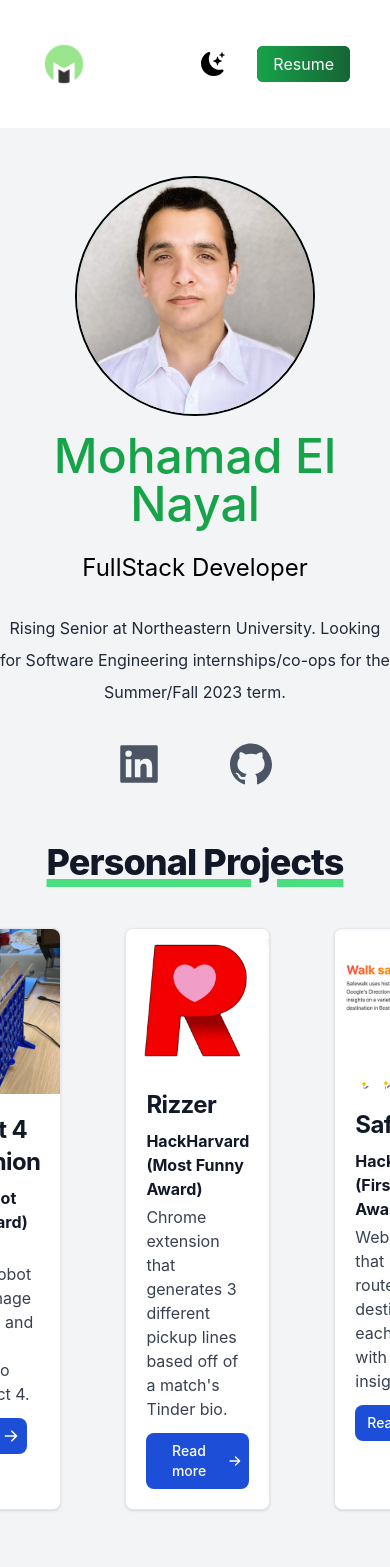
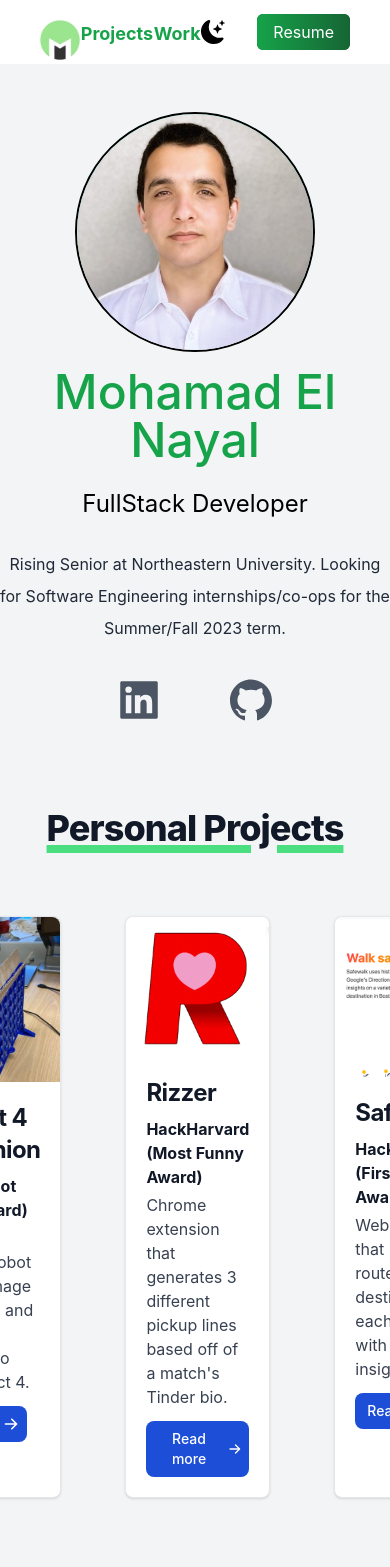
Before and after one commit to attanyl/attanyl.github.io, a Next.js app: page / in a window 390 px wide. Shown: the top 1567 px of the page. Built offline with nearby package versions, Linux system fonts and the light colour scheme.

Commit message:
Made navbar elements jump to specific sections

```diff
--- a/src/pages/index.tsx
+++ b/src/pages/index.tsx
@@ -22,11 +22,13 @@
         <meta name="viewport" content="width=device-width, initial-scale=1.0" />
         <link rel="icon" href="../../public/logo.png" />
       </Head>
-      <main className="bg-gray-100">
+      <main className="bg-gray-100 scroll-smooth md:scroll-auto">
         <section className='min-h-screen'>
-          <nav className='py-10 px-10 mb-12 flex justify-between sticky top-0 z-50 bg-white'>
-            <Image src={logo} alt="" className='w-12'/>
-            <ul className='flex items-center'>
+          <nav className='pt-5 px-10 mb-12 flex justify-between sticky top-0 z-50 bg-white'>
+            <Image src={logo} alt="" className='h-10 w-10'/>
+            <a href='#projects' className='text-lg font-bold text-green-600'>Projects</a>
+            <a href='#work' className='text-lg font-bold text-green-600'>Work</a>
+            <ul className='flex items-center mb-5'>
               <li>
                 <BsFillMoonStarsFill className='cursor-pointer text-2xl' />
               </li>
@@ -51,8 +53,8 @@
 
         <section>
           <div>
-            <h1 className="text-center mb-10 text-4xl font-extrabold leading-none tracking-tight text-gray-900 md:text-4xl lg:text-5xl"><span className="underline underline-offset-3 decoration-8 decoration-green-400 dark:decoration-green-600">Personal Projects</span></h1>
-            <div className='mt-7 flex justify-center gap-16'>
+            <h1 id="projects" className="text-center mt-5 text-4xl font-extrabold leading-none tracking-tight text-gray-900 md:text-4xl lg:text-5xl skip-to-content"><span className="underline underline-offset-3 decoration-8 decoration-green-400 dark:decoration-green-600">Personal Projects</span></h1>
+            <div className='mt-2 flex justify-center gap-16'>
             <div className="my-2 max-w-xs bg-white border border-gray-200 rounded-lg shadow dark:bg-gradient-to-bl from-slate-400 to-slate-700 dark:border-gray-700">
               <a target="_blank" href="https://devpost.com/software/connect-4-companion">
                 <Image className="rounded-t-lg max-h-25" src={C4} alt="" />
@@ -100,7 +102,7 @@
         </section>
         <section>
           <div>
-          <h1 className="text-center mt-5 py-10 text-4xl font-extrabold leading-none tracking-tight text-gray-900 md:text-4xl lg:text-5xl"><span className="underline underline-offset-3 decoration-8 decoration-green-400 dark:decoration-green-600">Work Experience</span></h1>
+          <h1 id="work" className="text-center mt-5 py-10 text-4xl font-extrabold leading-none tracking-tight text-gray-900 md:text-4xl lg:text-5xl"><span className="underline underline-offset-3 decoration-8 decoration-green-400 dark:decoration-green-600">Work Experience</span></h1>
           <div className="flex justify-center gap-10 pb-5">
         <div
           className="flex flex-col rounded-lg bg-white shadow-lg dark:bg-neutral-700 md:max-w-xl md:flex-row">
--- a/src/styles/globals.css
+++ b/src/styles/globals.css
@@ -8,6 +8,7 @@
   margin: 0;
   font-family: -apple-system, BlinkMacSystemFont, Segoe UI, Roboto, Oxygen,
     Ubuntu, Cantarell, Fira Sans, Droid Sans, Helvetica Neue, sans-serif;
+  @apply scroll-smooth;
 }
 
 a {
@@ -22,3 +23,7 @@
   font-family: "burtons";
   src: url("../../public/Burtons.otf");
 }
+
+.skip-to-content {
+  transform: translateY(-150%);
+}
```
Also changed, not shown: public/logo.png.
